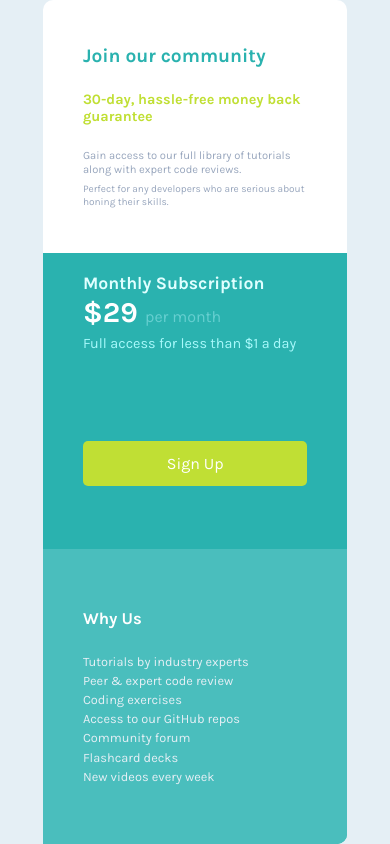
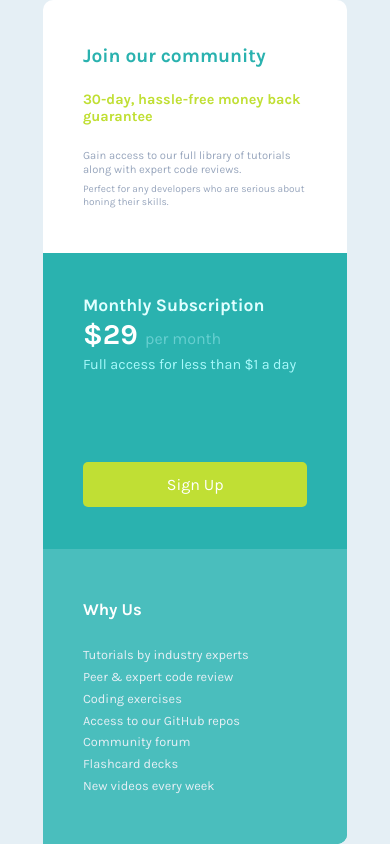
Before and after one commit to saulgutierrez/single-price-grid-component-master, a plain HTML site: page index.html in a window 390 px wide. Shown: the top 844 px of the page. Drawn offline with Linux system fonts and the light colour scheme.

Commit message:
Fix some errors

```diff
--- a/style.css
+++ b/style.css
@@ -103,7 +103,6 @@ main section:nth-child(2) > div:nth-child(1) {
 main section:nth-child(2) > div:nth-child(1) > div:nth-child(1) {
     color: #e0ffff;
     font-weight: 700;
-    padding-top: 20px;
     font-size: 1.1em;
 }
 
@@ -164,7 +163,7 @@ main section:nth-child(2) div:nth-child(2) ul li:nth-child(1) {
 main section:nth-child(2) div:nth-child(2) ul:not(li:nth-child(1)) {
     font-size: 0.8em;
     color: hsl(204, 43%, 93%);
-    line-height: 1.5;
+    line-height: 1.7;
 }
 
 @media screen and (max-width: 576px) {
@@ -200,7 +199,7 @@ main section:nth-child(2) div:nth-child(2) ul:not(li:nth-child(1)) {
     main section:nth-child(2) > div:nth-child(1) {
         width: 100%;
         height: 50%;
-        justify-content: flex-start;
+        justify-content: center;
     }
 
     main section:nth-child(2) div:nth-child(2) {
```
Also changed, not shown: screenshot.png (added), 1 other file.
